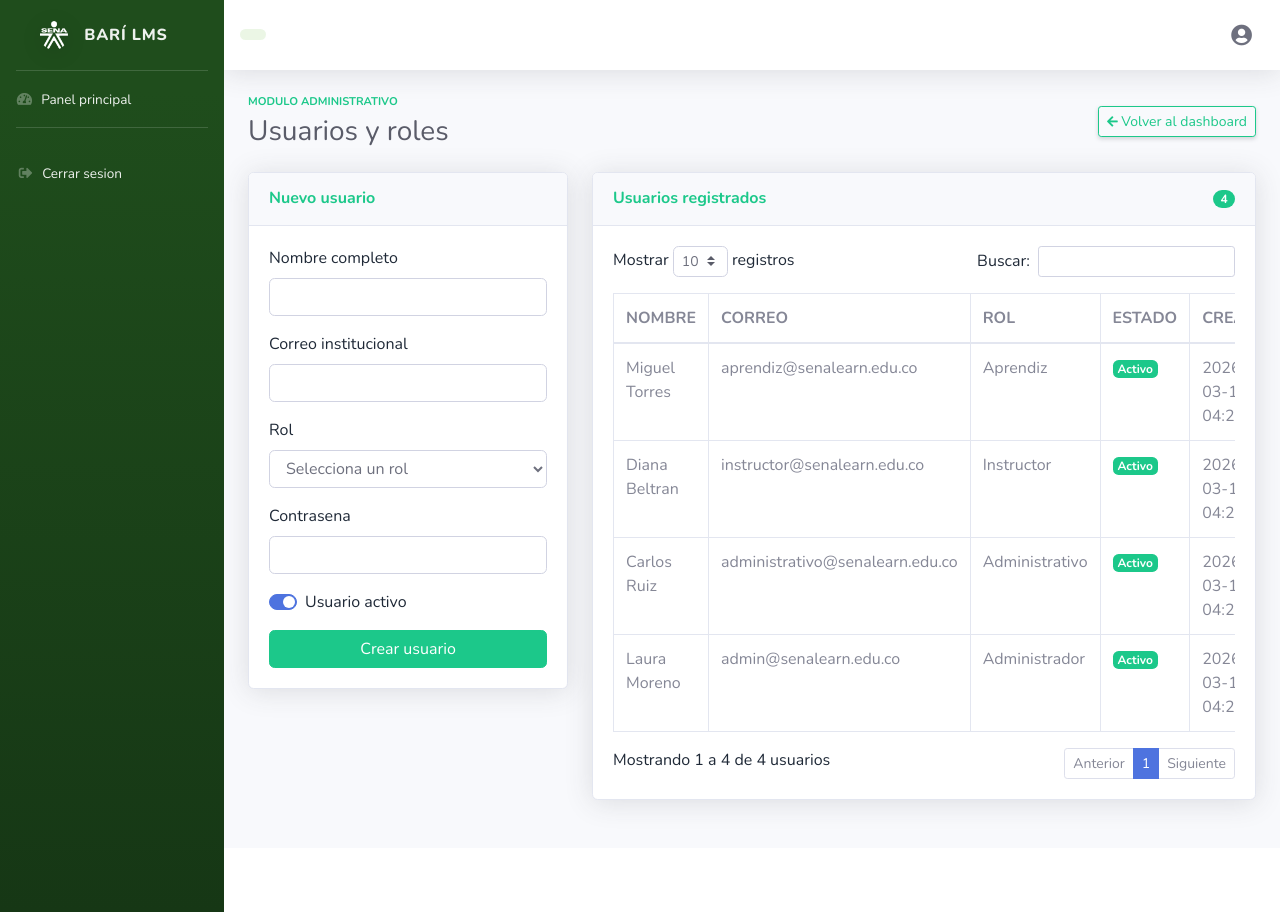
After one commit to SENA-2025/bariLMS, a Flask app: template templates/admin_usuarios.html in a window 1280 px wide. The commit adds this page. Run offline with Flask 3, Linux system fonts and the light colour scheme; the template is opened without the code that fills it, so the values that code supplies are empty; some libraries are stand-ins or nearby versions.

Commit message:
feat: Implement role-based dashboards and an administrator user management view.

```diff
--- /dev/null
+++ b/templates/admin_usuarios.html
@@ -0,0 +1,242 @@
+<!DOCTYPE html>
+<html lang="es">
+<head>
+    <meta charset="utf-8">
+    <meta http-equiv="X-UA-Compatible" content="IE=edge">
+    <meta name="viewport" content="width=device-width, initial-scale=1, shrink-to-fit=no">
+    <meta name="description" content="Dashboard de BARÍ LMS">
+    <title>BARÍ LMS | {{ dashboard.role }} - Usuarios</title>
+    <link href="{{ url_for('static', filename='vendor/fontawesome-free/css/all.min.css') }}" rel="stylesheet" type="text/css">
+    <link href="https://fonts.googleapis.com/css?family=Nunito:200,300,400,600,700,800,900" rel="stylesheet">
+    <link href="{{ url_for('static', filename='css/sb-admin-2.min.css') }}" rel="stylesheet">
+    <link href="{{ url_for('static', filename='css/sena-learn.css') }}" rel="stylesheet">
+    <style>
+        .custom-switch .custom-control-label::before {
+            border-radius: 2rem;
+        }
+        .custom-switch .custom-control-label::after {
+            border-radius: 2rem;
+        }
+    </style>
+</head>
+<body id="page-top">
+    <div id="wrapper">
+        <ul class="navbar-nav bg-gradient-sena sidebar sidebar-dark accordion" id="accordionSidebar">
+            <a class="sidebar-brand d-flex align-items-center justify-content-center" href="{{ url_for('dashboard.dashboard_view', role_slug=user.dashboard_slug) }}">
+                <div class="sidebar-brand-icon">
+                    <img
+                        src="{{ url_for('static', filename='img/logo-sena-blanco.png') }}"
+                        alt="Logo SENA"
+                        class="sena-brand-logo"
+                    >
+                </div>
+                <div class="sidebar-brand-text mx-3">BARÍ LMS</div>
+            </a>
+            <hr class="sidebar-divider my-0">
+            <li class="nav-item">
+                <a class="nav-link" href="{{ url_for('dashboard.dashboard_view', role_slug=user.dashboard_slug) }}">
+                    <i class="fas fa-fw fa-tachometer-alt"></i>
+                    <span>Panel principal</span>
+                </a>
+            </li>
+            <hr class="sidebar-divider">
+            <div class="sidebar-heading">{{ dashboard.menu_heading }}</div>
+            {% for item in dashboard.menu %}
+                <li class="nav-item {% if item.label == 'Usuarios y roles' %}active{% endif %}">
+                    <a class="nav-link" href="{{ url_for(item.url) if item.url else '#' }}">
+                        <i class="fas fa-fw {{ item.icon }}"></i>
+                        <span>{{ item.label }}</span>
+                    </a>
+                </li>
+            {% endfor %}
+            <li class="nav-item">
+                <form method="post" action="{{ url_for('auth.logout') }}">
+                    <button type="submit" class="nav-link btn btn-link text-left w-100 logout-link">
+                        <i class="fas fa-fw fa-sign-out-alt"></i>
+                        <span>Cerrar sesion</span>
+                    </button>
+                </form>
+            </li>
+        </ul>
+        <div id="content-wrapper" class="d-flex flex-column">
+            <div id="content">
+                <nav class="navbar navbar-expand navbar-light bg-white topbar mb-4 static-top shadow">
+                    <button id="sidebarToggleTop" class="btn btn-link d-md-none rounded-circle mr-3">
+                        <i class="fa fa-bars"></i>
+                    </button>
+                    <div class="mr-auto">
+                        <span class="sena-role-pill">{{ user.role }}</span>
+                    </div>
+                    <ul class="navbar-nav ml-auto">
+                        <li class="nav-item no-arrow">
+                            <span class="nav-link text-gray-700">
+                                <span class="mr-2 d-none d-lg-inline">{{ user.name }}</span>
+                                <i class="fas fa-user-circle fa-lg"></i>
+                            </span>
+                        </li>
+                    </ul>
+                </nav>
+                <div class="container-fluid">
+                    <div class="d-sm-flex align-items-center justify-content-between mb-4">
+                        <div>
+                            <div class="text-xs font-weight-bold text-success text-uppercase mb-1">MODULO ADMINISTRATIVO</div>
+                            <h1 class="h3 mb-0 text-gray-800">Usuarios y roles</h1>
+                        </div>
+                        <a href="{{ url_for('dashboard.dashboard_view', role_slug=user.dashboard_slug) }}" class="d-none d-sm-inline-block btn btn-sm btn-outline-success shadow-sm">
+                           <i class="fas fa-arrow-left fa-sm text-success-50"></i> Volver al dashboard
+                        </a>
+                    </div>
+
+                    <div class="row">
+                        <!-- Formulario Nuevo Usuario -->
+                        <div class="col-lg-4 mb-4">
+                            <div class="card shadow mb-4">
+                                <div class="card-header py-3">
+                                    <h6 class="m-0 font-weight-bold text-success">Nuevo usuario</h6>
+                                </div>
+                                <div class="card-body">
+                                    <form>
+                                        <div class="form-group">
+                                            <label>Nombre completo</label>
+                                            <input type="text" class="form-control" placeholder="">
+                                        </div>
+                                        <div class="form-group">
+                                            <label>Correo institucional</label>
+                                            <input type="email" class="form-control" placeholder="">
+                                        </div>
+                                        <div class="form-group">
+                                            <label>Rol</label>
+                                            <select class="form-control">
+                                                <option>Selecciona un rol</option>
+                                                <option value="Administrador">Administrador</option>
+                                                <option value="Instructor">Instructor</option>
+                                                <option value="Aprendiz">Aprendiz</option>
+                                                <option value="Administrativo">Administrativo</option>
+                                            </select>
+                                        </div>
+                                        <div class="form-group">
+                                            <label>Contrasena</label>
+                                            <input type="password" class="form-control" placeholder="">
+                                        </div>
+                                        <div class="form-group custom-control custom-switch">
+                                            <input type="checkbox" class="custom-control-input" id="customSwitch1" checked>
+                                            <label class="custom-control-label" for="customSwitch1">Usuario activo</label>
+                                        </div>
+                                        <button type="button" class="btn btn-success btn-block">Crear usuario</button>
+                                    </form>
+                                </div>
+                            </div>
+                        </div>
+
+                        <!-- Tabla Usuarios registrados -->
+                        <div class="col-lg-8 mb-4">
+                            <div class="card shadow mb-4">
+                                <div class="card-header py-3 d-flex flex-row align-items-center justify-content-between">
+                                    <h6 class="m-0 font-weight-bold text-success">Usuarios registrados</h6>
+                                    <span class="badge badge-success badge-pill">4</span>
+                                </div>
+                                <div class="card-body">
+                                    <div class="d-flex justify-content-between align-items-center mb-3">
+                                        <div>
+                                            Mostrar
+                                            <select class="custom-select custom-select-sm form-control form-control-sm" style="width: auto; display: inline-block;">
+                                                <option value="10">10</option>
+                                            </select>
+                                            registros
+                                        </div>
+                                        <div class="d-flex align-items-center">
+                                            <label class="mb-0 mr-2">Buscar:</label>
+                                            <input type="search" class="form-control form-control-sm">
+                                        </div>
+                                    </div>
+                                    <div class="table-responsive">
+                                        <table class="table table-bordered w-100">
+                                            <thead>
+                                                <tr>
+                                                    <th>NOMBRE</th>
+                                                    <th>CORREO</th>
+                                                    <th>ROL</th>
+                                                    <th>ESTADO</th>
+                                                    <th>CREADO</th>
+                                                    <th>ACCIONES</th>
+                                                </tr>
+                                            </thead>
+                                            <tbody>
+                                                <tr>
+                                                    <td>Miguel Torres</td>
+                                                    <td>aprendiz@senalearn.edu.co</td>
+                                                    <td>Aprendiz</td>
+                                                    <td><span class="badge badge-success">Activo</span></td>
+                                                    <td>2026-03-13 04:28:04</td>
+                                                    <td>
+                                                        <button class="btn btn-sm btn-outline-success"><i class="fas fa-pen"></i></button>
+                                                        <button class="btn btn-sm btn-outline-danger"><i class="fas fa-trash"></i></button>
+                                                    </td>
+                                                </tr>
+                                                <tr>
+                                                    <td>Diana Beltran</td>
+                                                    <td>instructor@senalearn.edu.co</td>
+                                                    <td>Instructor</td>
+                                                    <td><span class="badge badge-success">Activo</span></td>
+                                                    <td>2026-03-13 04:28:03</td>
+                                                    <td>
+                                                        <button class="btn btn-sm btn-outline-success"><i class="fas fa-pen"></i></button>
+                                                        <button class="btn btn-sm btn-outline-danger"><i class="fas fa-trash"></i></button>
+                                                    </td>
+                                                </tr>
+                                                <tr>
+                                                    <td>Carlos Ruiz</td>
+                                                    <td>administrativo@senalearn.edu.co</td>
+                                                    <td>Administrativo</td>
+                                                    <td><span class="badge badge-success">Activo</span></td>
+                                                    <td>2026-03-13 04:28:03</td>
+                                                    <td>
+                                                        <button class="btn btn-sm btn-outline-success"><i class="fas fa-pen"></i></button>
+                                                        <button class="btn btn-sm btn-outline-danger"><i class="fas fa-trash"></i></button>
+                                                    </td>
+                                                </tr>
+                                                <tr>
+                                                    <td>Laura Moreno</td>
+                                                    <td>admin@senalearn.edu.co</td>
+                                                    <td>Administrador</td>
+                                                    <td><span class="badge badge-success">Activo</span></td>
+                                                    <td>2026-03-13 04:28:03</td>
+                                                    <td>
+                                                        <button class="btn btn-sm btn-outline-success"><i class="fas fa-pen"></i></button>
+                                                        <button class="btn btn-sm btn-outline-danger"><i class="fas fa-trash"></i></button>
+                                                    </td>
+                                                </tr>
+                                            </tbody>
+                                        </table>
+                                    </div>
+                                    <div class="d-flex justify-content-between">
+                                        <div>Mostrando 1 a 4 de 4 usuarios</div>
+                                        <nav>
+                                            <ul class="pagination pagination-sm mb-0">
+                                                <li class="page-item disabled"><a class="page-link" href="#">Anterior</a></li>
+                                                <li class="page-item active"><a class="page-link" href="#">1</a></li>
+                                                <li class="page-item disabled"><a class="page-link" href="#">Siguiente</a></li>
+                                            </ul>
+                                        </nav>
+                                    </div>
+                                </div>
+                            </div>
+                        </div>
+                    </div>
+                </div>
+            </div>
+            <footer class="sticky-footer bg-white">
+                <div class="container my-auto">
+                    <div class="copyright text-center my-auto">
+                        <span>{{ dashboard.footer }}</span>
+                    </div>
+                </div>
+            </footer>
+        </div>
+    </div>
+    <script src="{{ url_for('static', filename='vendor/jquery/jquery.min.js') }}"></script>
+    <script src="{{ url_for('static', filename='vendor/bootstrap/js/bootstrap.bundle.min.js') }}"></script>
+    <script src="{{ url_for('static', filename='vendor/jquery-easing/jquery.easing.min.js') }}"></script>
+    <script src="{{ url_for('static', filename='js/sb-admin-2.min.js') }}"></script>
+</body>
+</html>
--- a/templates/dashboard.html
+++ b/templates/dashboard.html
@@ -35,7 +35,7 @@
             <div class="sidebar-heading">{{ dashboard.menu_heading }}</div>
             {% for item in dashboard.menu %}
                 <li class="nav-item">
-                    <a class="nav-link" href="#">
+                    <a class="nav-link" href="{{ url_for(item.url) if item.url else '#' }}">
                         <i class="fas fa-fw {{ item.icon }}"></i>
                         <span>{{ item.label }}</span>
                     </a>
```
Also changed, not shown: routes/dashboard_routes.py (+12 -1 lines).
